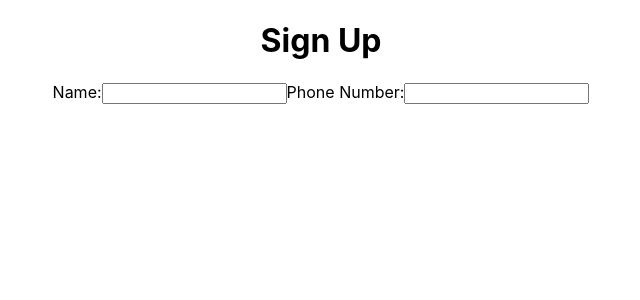
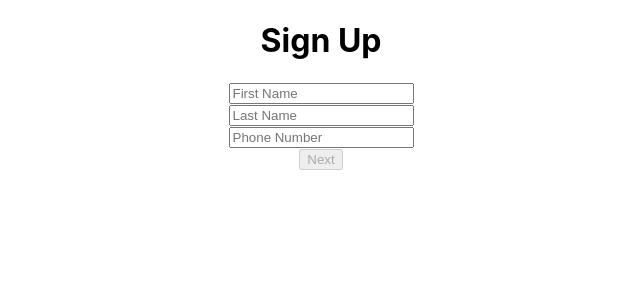
Before and after one commit to JordonR96/Sign-Up-Form, a React (Create React App) app: page / in a window 1280 px wide. Shown: the top 300 px of the page, without its empty margins (319-959 px from the left). Built offline with nearby package versions, Linux system fonts and the light colour scheme.

Commit message:
Added Steps 1 and 2
done all fields except date selector for date of birth field

have validation for steps 1 and 2

have next, previous and sign up buttons working

```diff
--- a/package.json
+++ b/package.json
@@ -9,8 +9,10 @@
     "bootstrap": "^4.6.0",
     "react": "^17.0.2",
     "react-bootstrap": "^1.6.0",
+    "react-datepicker": "^3.8.0",
     "react-dom": "^17.0.2",
     "react-scripts": "4.0.3",
+    "validator": "^13.6.0",
     "web-vitals": "^1.1.2"
   },
   "scripts": {
--- a/src/App.js
+++ b/src/App.js
@@ -1,42 +1,131 @@
 import React from 'react';
 import ReactDOM from 'react-dom';
+import validator from 'validator';
+import DatePicker from "react-datepicker";
 import './App.css';
 import './index.css';
 
-class Step1 extends React.Component {
+function Step2(props) {
 
-  // TODO I think make a base step class then extend that
-  // TODO make it so we can decide what fields to show, should pass in state and update fields
-
-  constructor(props) {
-    super(props);
-  }
-
-
-  render() {
-
-    // If we aren't currently on step 1 of sign up, dont render anything
-    if (this.props.currentStep !== 1) {
+    // If we aren't currently on step 2 of sign up, dont render anything
+    if (props.currentStep !== 2) {
       return null;
     }
 
     return(
-      <form onSubmit={this.props.handleSubmit}>
-        <label>
-          Name:
-          <input id="name-field" className="sign-up-field" type = "text" value={this.props.name} onChange={this.props.handleChange}/>
-        </label>
+      <form onSubmit={props.handleSubmit}>
+        <div className="field-container">
+          <label>
+            <input name="email" placeHolder= "Email" type = "email" className="sign-up-field" value={props.email} onChange={props.handleChange}/>
+            <div className="error">{props.errors.email}</div>
+          </label>
+        </div>
 
-        <label>
-          Phone Number:
-          <input id="phone-number-field" className="sign-up-field" type = "text" value={this.props.phoneNumber} onChange={this.props.handleChange}/>
-        </label>
+        <div className="field-container">
+          <label>
+            <input name="dateOfBirth" placeHolder= "Date Of Birth" type = "text" className="sign-up-field" value={props.dateOfBirth} onChange={props.handleChange}/>
+            <div className="error">{props.errors.dateOfBirth}</div>
+          </label>
+        </div>
       </form>
 
     );
 
+}
+
+function Step1(props) {
+
+    // If we aren't currently on step 1 of sign up, dont render anything
+    if (props.currentStep !== 1) {
+      return null;
+    }
+    //todo first name and lastname
+    return(
+      <form onSubmit={props.handleSubmit}>
+
+        <div className="field-container">
+          <label>
+            <input name="firstName" placeholder="First Name" type = "text" className="sign-up-field" value={props.firstName} onChange={props.handleChange}/>
+          </label>
+        </div>
+
+        <div className="field-container">
+          <label>
+            <input name="lastName" placeholder="Last Name" type = "text" className="sign-up-field" value={props.lastName} onChange={props.handleChange}/>
+          </label>
+        </div>
+
+        <div className="field-container">
+          <label>
+            <input name="phoneNumber" placeholder="Phone Number" type = "tel" pattern="[789][0-9]{9}" className="sign-up-field" value={props.phoneNumber} onChange={props.handleChange}/>
+            <div className="error">{props.errors.phoneNumber}</div>
+          </label>
+        </div>
+
+      </form>
+
+    );
+
+}
+
+function SignupFormButtons(props) {
+
+  let buttons = [];
+
+  if (props.currentStep < props.totalSteps) {
+
+    let nextDisabled = true;
+    if (props.currentStep === 1) {
+      nextDisabled = !props.step1Complete
+    }
+
+    if (props.currentStep === 2) {
+      nextDisabled = !props.step2Complete
+    }
+
+    if (props.currentStep === 3) {
+      nextDisabled = !props.confirmedDetails
+    }
+
+    buttons.push(
+      <button
+        key="next"
+        className="btn"
+        disabled={nextDisabled}
+        onClick={props.nextStep}
+      >
+        Next
+      </button>
+    );
+
   }
+
+  if (props.currentStep !== 1) {
+
+    buttons.push(
+      <button
+        key="previous"
+        className="btn"
+        onClick={props.previousStep}
+      >
+        Previous
+      </button>
+    );
+
+  }
+
+  if (props.currentStep === props.totalSteps) {
+    buttons.push(<button key="submit" className="btn btn-submit" onClick={props.onSubmit}>Register</button>);
+  }
+
+  return (
+    <div className = "button-container">
+      {buttons}
+    </div>
+  );
+
 }
+
 
 class SignupForm extends React.Component{
 
@@ -47,53 +136,111 @@ class SignupForm extends React.Component{
 
     this.state = {
       currentStep : 1,
-      name: "",
+      totalSteps: 4,
+      firstName: "",
+      lastName: "",
       phoneNumber: "",
       email: "",
-      dateOfBirth: ""
+      dateOfBirth: "",
+      errors: {
+        email: "",
+        phoneNumber: "",
+        dateOfBirth: ""
+      },
+      step1Complete: false,
+      step2Complete: false,
+      confirmedDetails: false
     };
 
     // give handleChange and handleSubmit buttons access to this
     this.handleChange = this.handleChange.bind(this);
 
     this.handleSubmit = this.handleSubmit.bind(this);
+
+    this.nextStep = this.nextStep.bind(this);
+
+    this.previousStep = this.previousStep.bind(this);
+
+    this.validateStep = this.validateStep.bind(this);
   }
 
-  // TODO pass a get state to steps
+  validateStep() {
+    const currentStep = this.state.currentStep;
+    const errors = this.state.errors;
+    // only need validation funtion for steps 1 and 2
+    if (currentStep === 1) {
+      // check step 1 is complete
+      if (
+        this.state.firstName !== "" &&
+        this.state.lastName !== "" &&
+        this.state.phoneNumber !== "" &&
+        errors.phoneNumber === ""
+      ) {
+
+        this.setState({step1Complete: true});
+
+      } else {
+
+        this.setState({step1Complete: false});
+
+      }
+    }
+
+    if (currentStep === 2) {
+      // Check Step 2 is complete
+
+    }
+  }
 
   handleChange(event) {
-    // TODO when a field is changed set the state
-    // TODO only update and validate when finished typing
-    console.log(event.target.value);
-    console.log(event.target.id);
+    const target = event.target;
+    const value = target.type === 'checkbox' ? target.checked : target.value;
+    const name = target.name;
 
+    let errors = this.state.errors;
 
+    if (name === "phoneNumber") {
 
-    // handle saing data
-    if (!event.target.id) {
-      // todo throw an error
+      errors.phoneNumber = validator.isMobilePhone(value, 'en-GB') ? "" : "Please Enter A Valid Uk Mobile Number.";
+
+    } else if (name === "email") {
+
+      errors.email = validator.isEmail(value) ? "" : "Please enter a valid email address."
+
+    } else if (name === "dateOfBirth") {
+
+      errors.dateOfBirth = validator.isEmail(value) ? "" : "Please enter a valid date of birth."
+
     }
 
-    // go here https://reactjs.org/docs/forms.html and to handling multople inputs
-
-    // save the users name
-    if (event.target.id === "name-field") {
-
-      this.setState({name: event.target.value});
-    }
-
-    if (event.target.id === "name-field") {
-
-      this.setState({phoneNumber: event.target.value});
-    }
-
+    this.setState({ [name]: value, errors: errors}, function() {
+      this.validateStep();
+    });
 
   }
 
   handleSubmit(event) {
-    // TODO make sure data is complete and can easily be passed to backend
+    // prevent the user from actually submitting a form
     event.preventDefault();
+
   }
+
+  nextStep() {
+
+    // only add step if we aren't on the last step
+    if (this.state.currentStep < this.state.totalSteps) {
+      this.setState({currentStep: this.state.currentStep + 1})
+    }
+
+  }
+
+  previousStep() {
+    // only cant previous step if on first step
+    if (this.state.currentStep !== 1) {
+      this.setState({currentStep: this.state.currentStep - 1})
+    }
+  }
+
 
   signUp() {
     //TODO finish the process
@@ -105,7 +252,37 @@ class SignupForm extends React.Component{
     return(
       <div id="sign-up-form">
         <h1>Sign Up</h1>
-        <Step1 currentStep={this.state.currentStep} name={this.state.name} handleChange={this.handleChange} handleSubmit={this.handleSubmit} />
+        <Step1
+          currentStep={this.state.currentStep}
+          firstName={this.state.firstName}
+          lastName={this.state.lastName}
+          phoneNumber ={this.state.phoneNumber}
+          handleChange={this.handleChange}
+          handleSubmit={this.handleSubmit}
+          errors = {this.state.errors}
+        />
+
+        <Step2
+          currentStep={this.state.currentStep}
+          email={this.state.email}
+          dateOfBirth={this.state.dateOfBirth}
+          handleChange={this.handleChange}
+          handleSubmit={this.handleSubmit}
+          errors = {this.state.errors}
+        />
+
+
+
+        <SignupFormButtons
+          currentStep={this.state.currentStep}
+          totalSteps = {this.state.totalSteps}
+          step1Complete = {this.state.step1Complete}
+          step2Complete = {this.state.step2Complete}
+          confirmedDetails = {this.state.confirmedDetails}
+          nextStep={this.nextStep}
+          previousStep={this.previousStep}
+          signup={this.signUp}
+        />
       </div>
     );
   }
```
Also changed, not shown: 1 other file (tests, documents, lock files or other folders).
